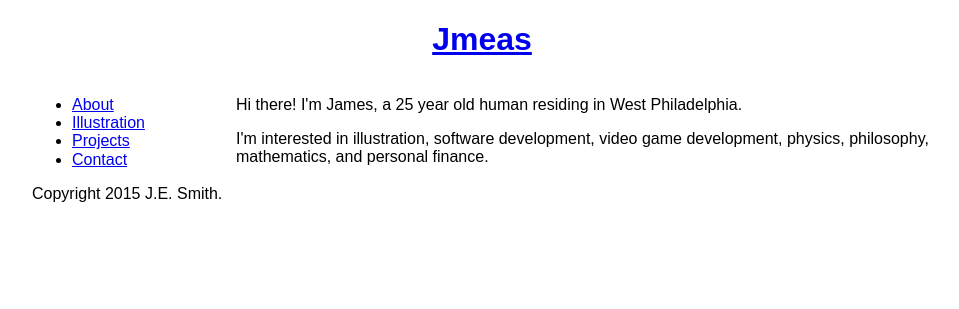
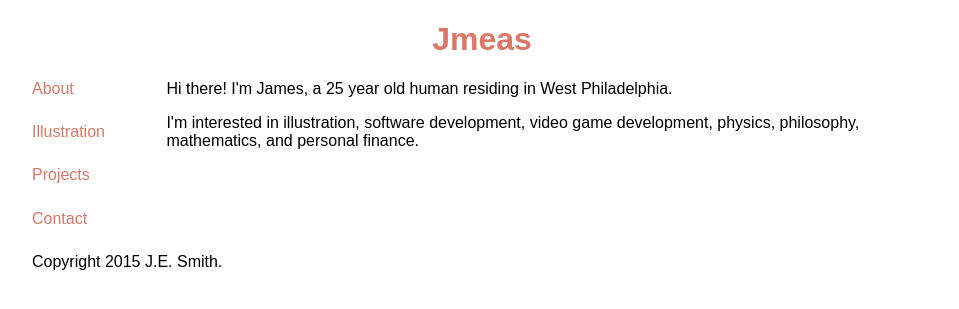
Before and after one commit to jamesplease/jamespls.com, a Jekyll site: the page built from index.html, in a window 1280 px wide. Shown: the top 309 px of the page, without its empty margins (158-1117 px from the left). Built offline with Jekyll 4.4.1, drawn with Linux system fonts in a browser that asks for light colours; nearby versions of some CDN libraries; Markdown is read by kramdown in place of the engine named in the settings.

Commit message:
Update style.

```diff
--- a/css/style.css
+++ b/css/style.css
@@ -2,7 +2,7 @@ body {
   min-width: 960px;
 }
 main {
-  width: 80%;
+  width: 87%;
 }
 .container {
   margin: 0 auto;
@@ -12,6 +12,13 @@ main {
 html {
   font-family: Arial, Helvetica, sans-serif;
 }
+p:first-child {
+  margin-top: 0;
+}
+a {
+  text-decoration: none;
+  color: #dc7766;
+}
 header {
   width: 900px;
   margin: 0 auto;
@@ -20,8 +27,19 @@ header h1 {
   text-align: center;
 }
 nav {
-  width: 20%;
-  margin-right: 30px;
+  width: 13%;
+  margin-right: 20px;
+}
+nav ul {
+  list-style-type: none;
+  margin: 0;
+  padding: 0;
+}
+nav ul li {
+  margin: 25px 0;
+}
+nav ul li:first-child {
+  margin-top: 0;
 }
 footer {
   width: 900px;
--- a/css/stylus/scaffolding.styl
+++ b/css/stylus/scaffolding.styl
@@ -2,7 +2,7 @@ body
   min-width 960px
 
 main
-  width 80%
+  width 87%
 
 .container
   margin 0 auto
```
Also changed, not shown: css/stylus/nav.styl (+13 -2 lines), css/stylus/typography.styl (+7 -0 lines).
